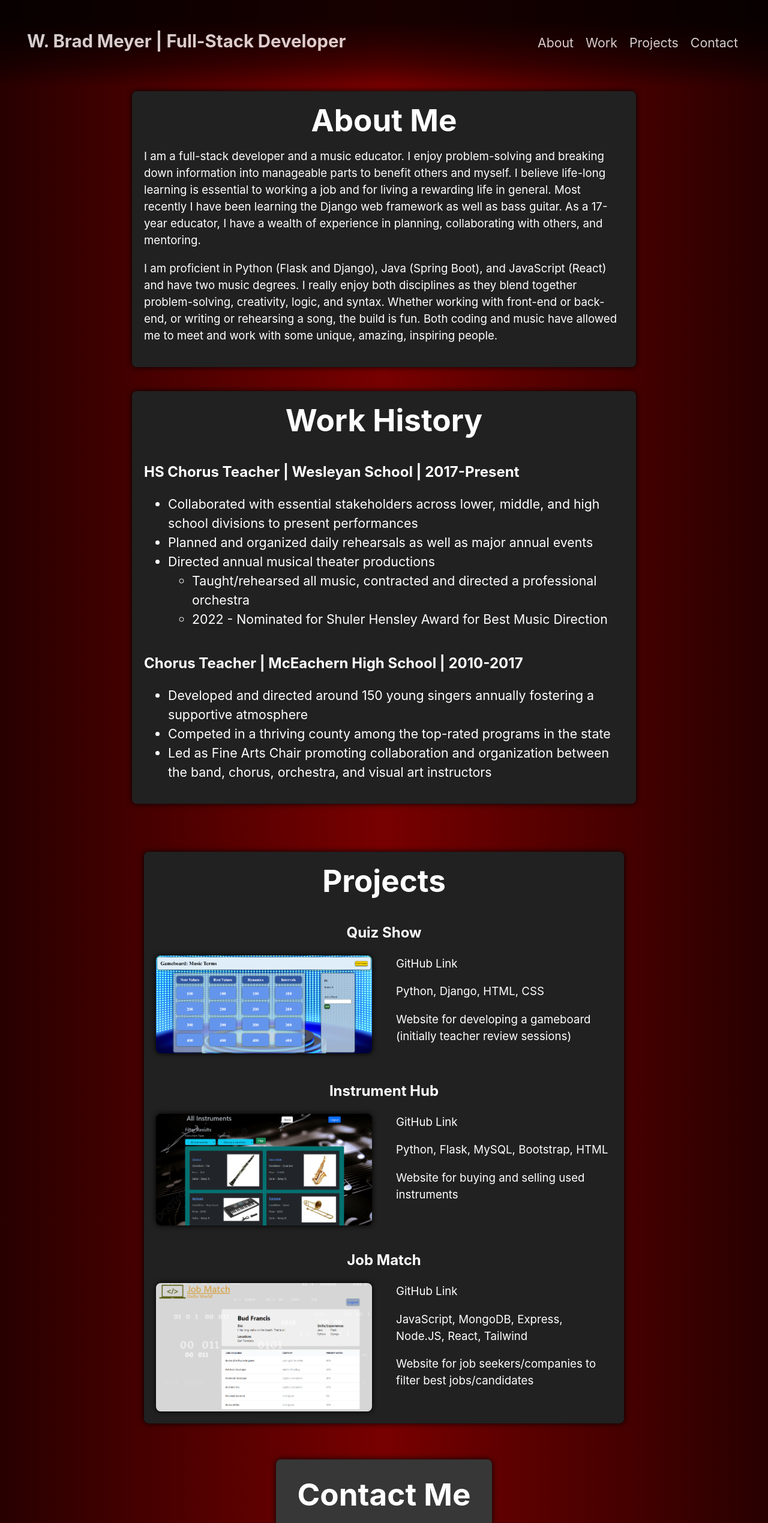
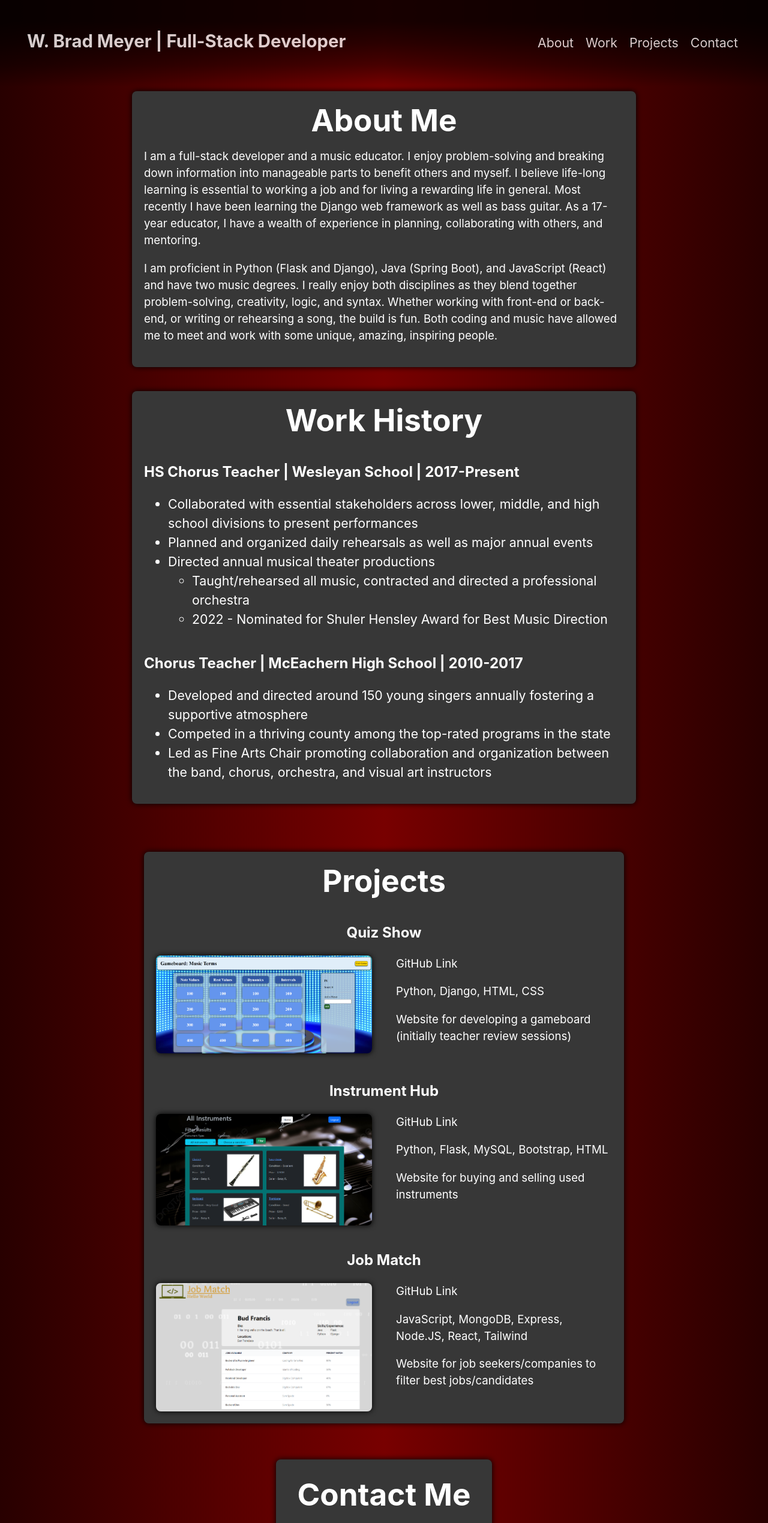
Before and after one commit to Wbradmeyer/vitePortfolio, a Vue app: page / in a window 1280 px wide. Shown: the top 2539 px of the page at 60% size. Built offline with nearby package versions, Linux system fonts and the light colour scheme.

Commit message:
cards all lighten

```diff
--- a/src/components/AboutMe.vue
+++ b/src/components/AboutMe.vue
@@ -27,7 +27,7 @@
     .about {
         margin: 120px 0px 40px;
         text-align: left;
-        background-color: rgb(33, 33, 33);
+        background-color: rgb(55, 55, 55);
         color: white;
         padding: 20px;
         border-radius: 8px;
--- a/src/components/Projects.vue
+++ b/src/components/Projects.vue
@@ -47,7 +47,7 @@
 
     .projects {
         margin: 40px 0px;
-        background-color: rgb(33, 33, 33);
+        background-color: rgb(55, 55, 55);
         padding: 20px;
         border-radius: 8px;
         max-width: 800px;
--- a/src/components/WorkExperience.vue
+++ b/src/components/WorkExperience.vue
@@ -28,7 +28,7 @@
     .work {
         margin: 40px 0px;
         text-align: left;
-        background-color: rgb(33, 33, 33);
+        background-color: rgb(55, 55, 55);
         color: white;
         padding: 20px;
         border-radius: 8px;
```
